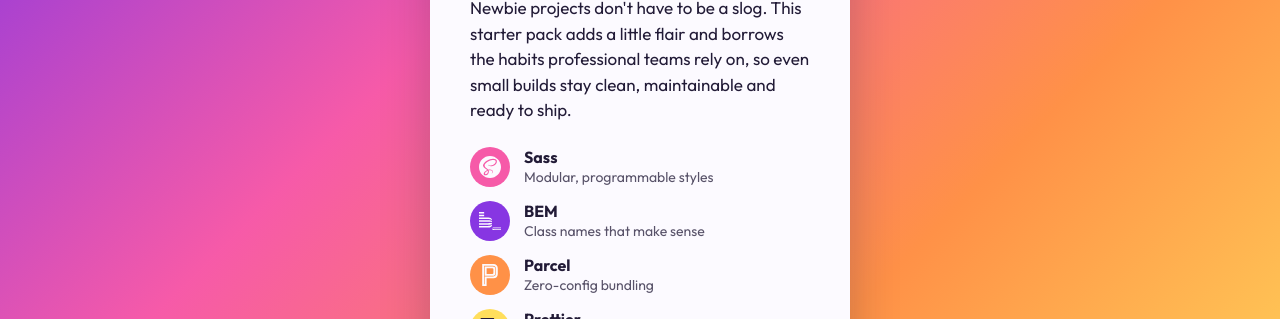
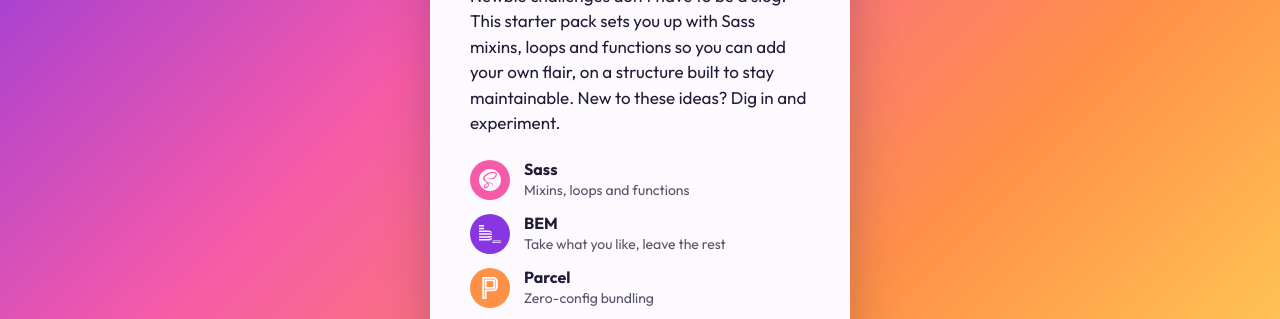
Before and after one commit to JDevlinDev/newbie-fem-starter, a website built with Parcel: page src/index.html in a window 1280 px wide. Shown: the part 223-542 px from the top of the page. Built offline with nearby package versions, Linux system fonts and the light colour scheme.

Commit message:
Reframe demo card copy around adding your own flair

```diff
--- a/src/index.html
+++ b/src/index.html
@@ -19,20 +19,20 @@
       <article class="card">
         <h1 class="card__title">Newbie FEM Starter Pack</h1>
         <p class="card__text">
-          Newbie projects don't have to be a slog. This starter pack adds a little flair and borrows
-          the habits professional teams rely on, so even small builds stay clean, maintainable and
-          ready to ship.
+          Newbie challenges don't have to be a slog. This starter pack sets you up with Sass mixins,
+          loops and functions so you can add your own flair, on a structure built to stay
+          maintainable. New to these ideas? Dig in and experiment.
         </p>
         <ul class="tools">
           <li class="tools__item">
             <span class="tools__icon tools__icon--sass" aria-hidden="true"></span>
             <span class="tools__name">Sass</span>
-            <span class="tools__desc">Modular, programmable styles</span>
+            <span class="tools__desc">Mixins, loops and functions</span>
           </li>
           <li class="tools__item">
             <span class="tools__icon tools__icon--bem" aria-hidden="true"></span>
             <span class="tools__name">BEM</span>
-            <span class="tools__desc">Class names that make sense</span>
+            <span class="tools__desc">Take what you like, leave the rest</span>
           </li>
           <li class="tools__item">
             <span class="tools__icon tools__icon--parcel" aria-hidden="true"></span>
```
